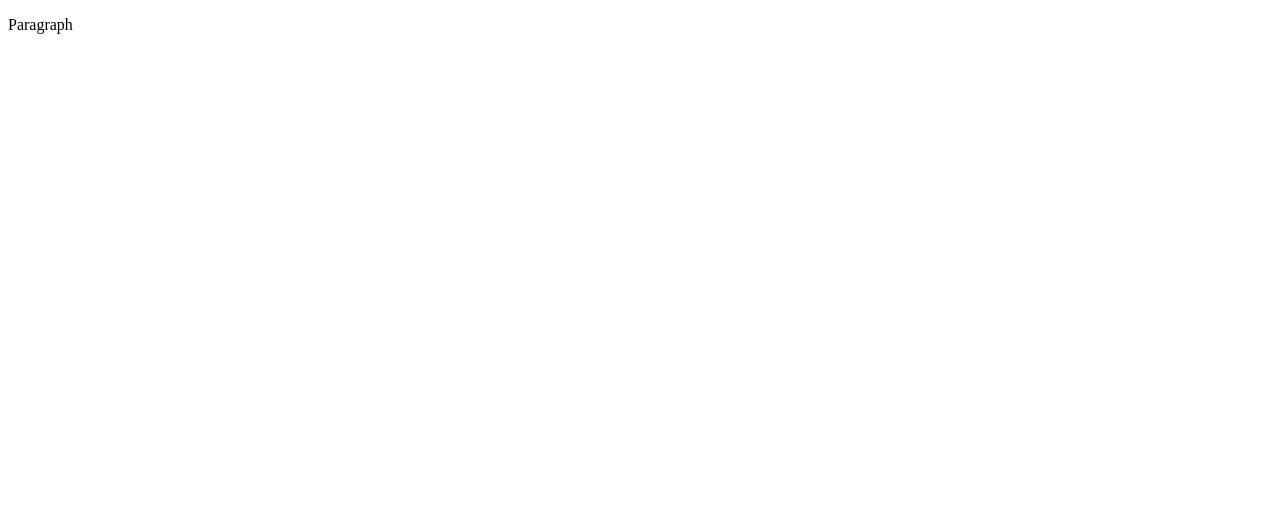
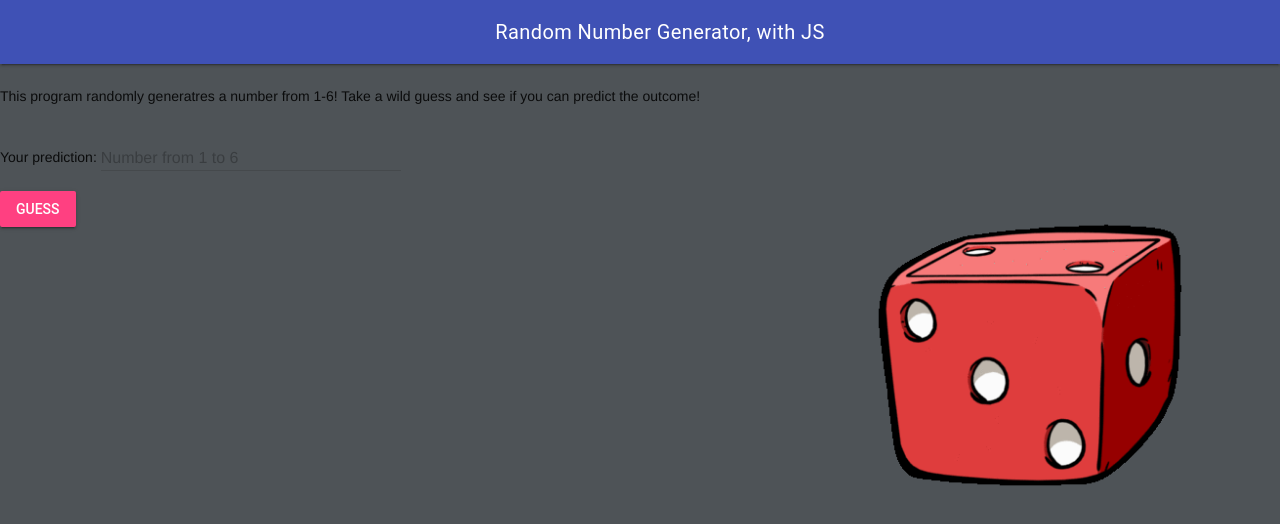
Before and after one commit to MTHS-ICD2O-1-2023/ICD2O-Unit-5-01-david-ezenwa, a plain HTML site: page index.html in a window 1280 px wide. Drawn offline with nearby package versions, Linux system fonts and the light colour scheme.

Commit message:
Random Number Generator, with JS

```diff
--- a/css/style.css
+++ b/css/style.css
@@ -1,4 +1,43 @@
-/* Created by: Mr. Coxall
-* Created on: Sep 2020
+/* Created by: David.E
+* Created on: Mar 2024
 * This file contains the CSS for index.html
 */
+
+.mdl-layout__header-row {
+  justify-content: center;
+  padding: 10pt;
+}
+
+.mdl-layout__content {
+  padding-left: 15pt;
+  padding-right: 15pt;
+  padding-top: 15pt;
+}
+
+.mdl-textfield__error {
+  color: rgb(255, 255, 255);
+}
+
+.page-content {
+  color: rgb(194, 199, 206);
+  font-family: Helvetica, Arial, sans-serif;
+  font-size: x-large;
+}
+
+.page-content-answer {
+  color: rgb(254, 254, 255);
+  font-family: Helvetica, Arial, sans-serif;
+  font-size: larger;
+}
+
+img {
+  position: absolute;
+    top: 0;
+    right: 0;
+  margin: 0 0 10px 10px;
+  width: 500px
+}
+
+body {
+  background-color: rgb(78, 83, 87);
+}
--- a/index.html
+++ b/index.html
@@ -1,9 +1,63 @@
 <!DOCTYPE html>
 <html>
   <head>
-    <title>Title</title>
+  <meta charset="utf-8" />
+  <meta name="description" content="Random Number Genereator" />
+  <meta name="keywords" content="mths, ics2o" />
+  <meta name="author" content="David.E" />
+  <meta name="viewport" content="width=device-width, initial-scale=1.0" />
+  <link rel="stylesheet" href="./css/style.css" />
+  <link rel="stylesheet" href="https://fonts.googleapis.com/icon?family=Material+Icons" />
+  <link rel="stylesheet" href="https://code.getmdl.io/1.3.0/material.indigo-pink.min.css" />
+  <link rel="apple-touch-icon" sizes="180x180" href="apple-touch-icon.png" />
+  <link rel="icon" type="image/png" sizes="32x32" href="favicon-32x32.png" />
+  <link rel="icon" type="image/png" sizes="16x16" href="favicon-16x16.png" />
+  <link rel="manifest" href="site.webmanifest" />
+  <title>Random Number Genereator</title>
   </head>
   <body>
-    <p>Paragraph</p>
-  </body>
+<script defer src="https://code.getmdl.io/1.3.0/material.min.js"></script>
+<script src="./js/script.js"></script>
+<div class="mdl-layout mdl-js-layout mdl-layout--fixed-header">
+  <header class="mdl-layout__header">
+    <div class="mdl-layout__header-row">
+      <span class="mdl-layout-title">Random Number Generator, with JS</span>
+    </div>
+  </header>
+  <div class="content">
+    <div class="row">
+      <div class="column">
+        <br />
+        <p>
+          This program randomly generatres a number from 1-6! Take a wild guess and see if you can predict the outcome!
+        </p>
+        <!-- Numeric Textfield with Floating Label -->
+        <form action="#">
+          Your prediction:
+          <div class="mdl-textfield mdl-js-textfield mdl-textfield--floating-label">
+            <input class="mdl-textfield__input" type="text" pattern="-?[0-9]*(\.[0-9]+)?" id="user-number-guess" />
+            <label class="mdl-textfield__label" for="sample4">Number from 1 to 6</label>
+            <span class="mdl-textfield__error">Input is not a number!</span>
+          </div>
+          <!-- Accent-colored raised button with ripple -->
+          <br />
+          <button class="mdl-button mdl-js-button mdl-button--raised mdl-js-ripple-effect mdl-button--accent"
+            onclick="myButtonClicked()">
+            Guess
+          </button>
+        </form>
+        <br>
+        <br>
+        <div id="number-guess-output"></div>
+      </div>
+      <div class="column">
+        <br />
+        <br />
+        <br />
+        <img src="./images/dice.gif" alt="dice gif" />
+      </div>
+    </div>
+  </div>
+</div>
+</body>
 </html>
--- a/js/script.js
+++ b/js/script.js
@@ -3,3 +3,30 @@
 // Created by: Mr. Coxall
 // Created on: Sep 2020
 // This file contains the JS functions for index.html
+
+// variable
+const randomNumber = Math.floor(Math.random() * 6) + 1 // returns a random integer from 1 to 6 into variable "randomNumber"
+
+function myButtonClicked() {
+  const userNumberGuess = parseInt(document.getElementById("user-number-guess").value)
+
+  if (userNumberGuess == randomNumber) {
+    //output
+    document.getElementById("number-guess-output").innerHTML = "You guessed correctly✅😋!"
+  }
+
+  if (userNumberGuess != randomNumber) {
+    //output
+    document.getElementById("number-guess-output").innerHTML = "You guessed incorrectly❌😔!"
+  }
+
+  if (userNumberGuess > 6) {
+    //output
+    document.getElementById("number-guess-output").innerHTML = "Please input a number from 1 to 6!"
+  }
+
+  if (userNumberGuess < 1) {
+    //output
+    document.getElementById("number-guess-output").innerHTML = "Please input a number from 1 to 6!"
+  }
+}
```
Also changed, not shown: android-chrome-192x192.png (added), android-chrome-512x512.png (added), apple-touch-icon.png (added), favicon-16x16.png (added), favicon-32x32.png (added), favicon.ico (added), images/dice.gif (added), site.webmanifest (added).
